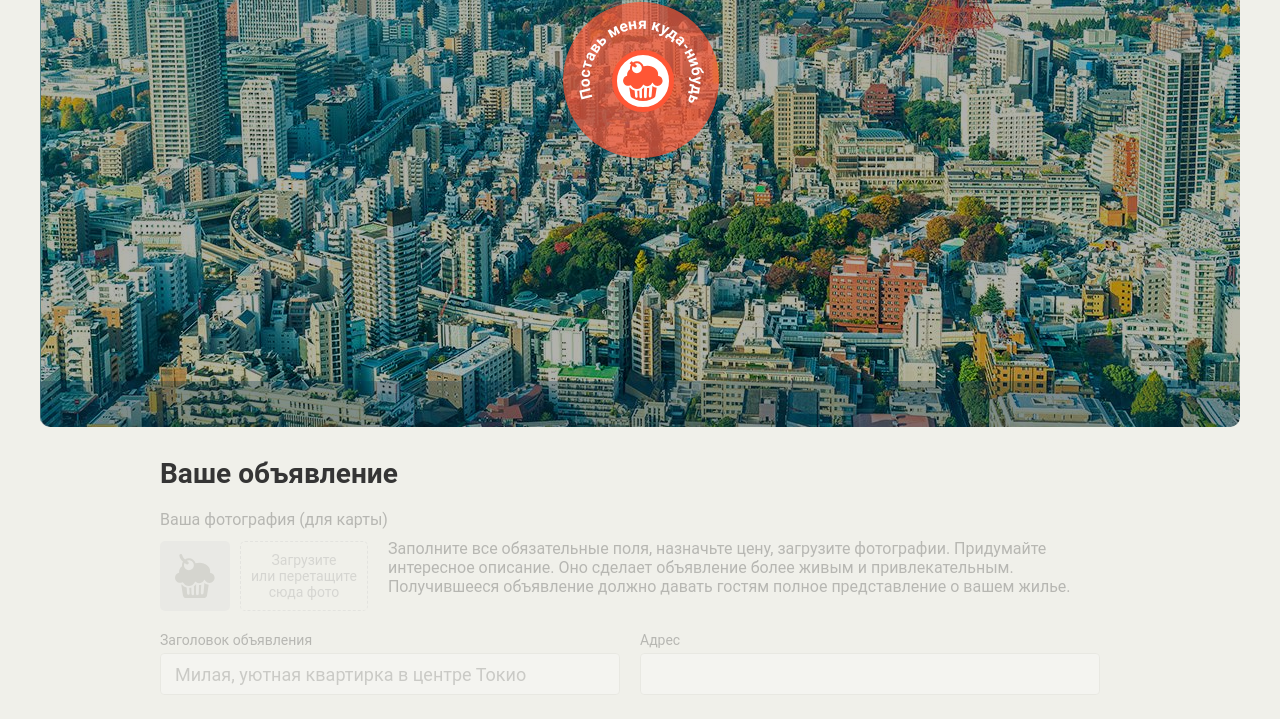
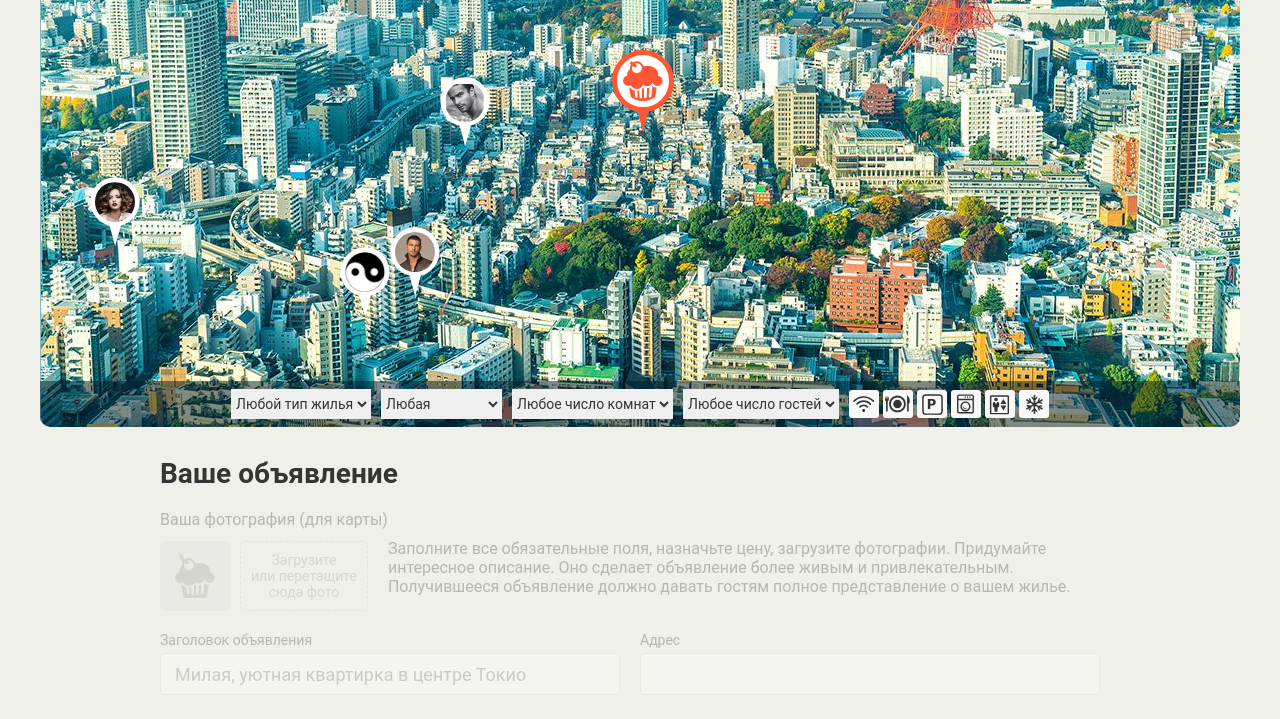
Before and after one commit to JuliaGrid/868793-keksobooking-17, a website: page index.html in a window 1280 px wide. Shown: the part 323-1042 px from the top of the page. Drawn offline with Linux system fonts and the light colour scheme; files whose address does not match are found by name.

Commit message:
Добавление меток объявлений
Удален класс map--faded через js
Добавлены метки на карту
!Нужно доработать координаты меток!

```diff
--- a/index.html
+++ b/index.html
@@ -230,8 +230,11 @@
 
   <!-- Метка объявления -->
   <template id="pin">
-    <button type="button" class="map__pin" style="left: 200px; top: 400px;"><img src="img/avatars/user07.png" width="40" height="40" draggable="false" alt="Метка объявления"></button>
-  </template>
+   <button type="button" class="map__pin" style="left: 200px; top: 400px;"><img src="img/avatars/user07.png" width="40" height="40" draggable="false" alt="Метка объявления"></button>
+
+</template>
+
+
 
   <!-- Сообщение об успешном создании объявления -->
   <template id="success">
@@ -248,5 +251,7 @@
     </div>
   </template>
 
+
+  <script src="main.js"></script>
 </body>
 </html>
--- /dev/null
+++ b/main.js
@@ -0,0 +1,134 @@
+ var mapfaded = document.querySelector('.map--faded');
+
+mapfaded.classList.remove("map--faded");
+
+var map = document.querySelector('.map');
+
+
+var pinsTemplate = document.querySelector('#pin')
+.content;
+
+var pins = [
+  {
+    author: {
+      avatar: 'img/avatars/user01.png'
+    },
+    offer: {
+      type: 'palace'
+    },
+    location: {
+      x: '200px',
+      y: '150px'
+    }
+  },
+
+  {
+    author: {
+      avatar: 'img/avatars/user02.png'
+    },
+    offer: {
+      type: 'flat'
+    },
+    location: {
+      x: '150px',
+      y: '250px'
+    }
+  },
+
+  {
+    author: {
+      avatar: 'img/avatars/user03.png'
+    },
+    offer: {
+      type: 'house'
+    },
+    location: {
+      x: '200px',
+      y: '150px'
+    }
+  },
+
+  {
+    author: {
+      avatar: 'img/avatars/user04.png'
+    },
+    offer: {
+      type: 'bungalo'
+    },
+    location: {
+      x: '400px',
+      y: '400px'
+    }
+  },
+
+  {
+    author: {
+      avatar: 'img/avatars/user05.png'
+    },
+    offer: {
+      type: 'flat'
+    },
+    location: {
+      x: '350px',
+      y: '550px'
+    }
+  },
+
+  {
+    author: {
+      avatar: 'img/avatars/user06.png'
+    },
+    offer: {
+      type: 'house'
+    },
+    location: {
+      x: '50px',
+      y: '500px'
+    }
+  },
+
+  {
+    author: {
+      avatar: 'img/avatars/user07.png'
+    },
+    offer: {
+      type: 'bungalo'
+    },
+    location: {
+      x: '300px',
+      y: '570px'
+    }
+  },
+
+  {
+    author: {
+      avatar: 'img/avatars/user08.png'
+    },
+    offer: {
+      type: 'palace'
+    },
+    location: {
+      x: '460px',
+      y: '150px'
+    }
+  }
+]
+
+
+
+var renderPins = function (pin){
+  var pinElement = pinsTemplate.cloneNode(true);
+
+  pinElement.querySelector('img').src = pin.author.avatar;
+  pinElement.querySelector('button').style.left = pin.location.x;
+  pinElement.querySelector('button').style.top = pin.location.y;
+
+  return pinElement;
+}
+
+var fragment = document.createDocumentFragment();
+for (var i = 0; i < pins.length; i++){
+  fragment.appendChild(renderPins(pins[i]));
+}
+
+map.appendChild(fragment);
```
